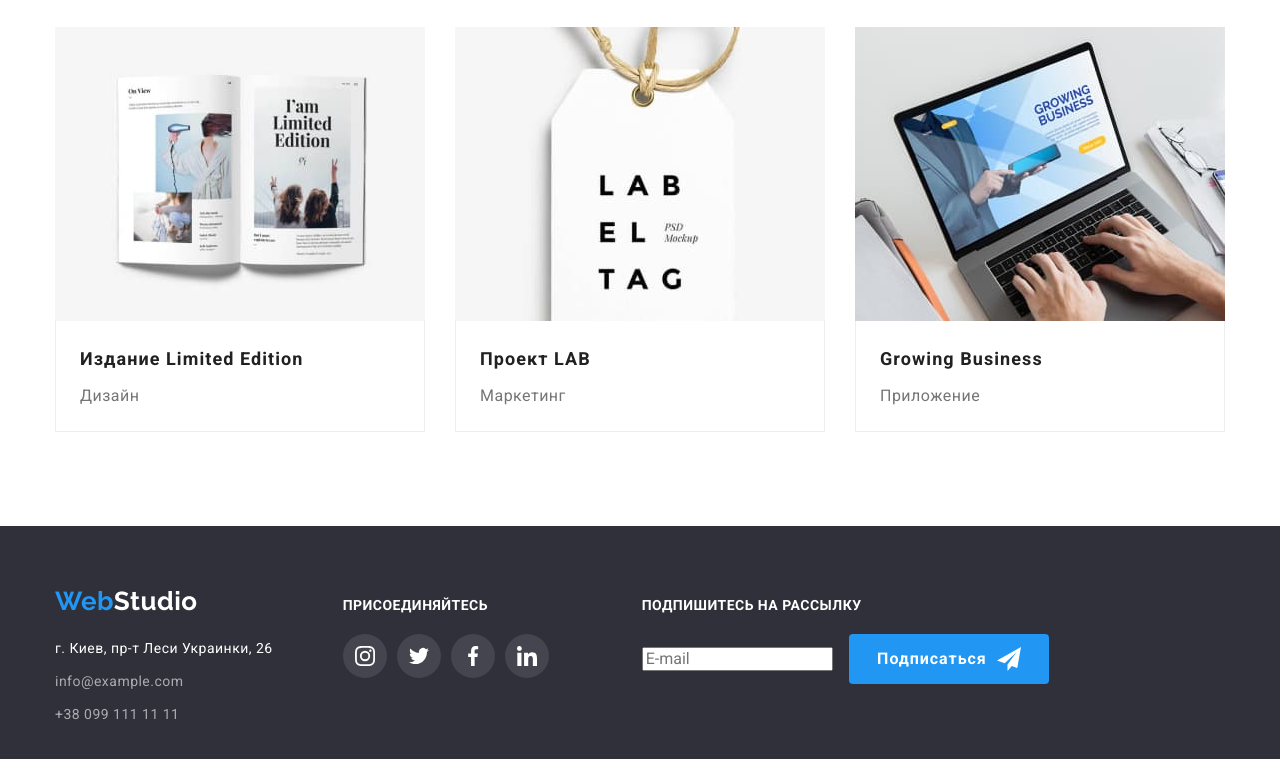
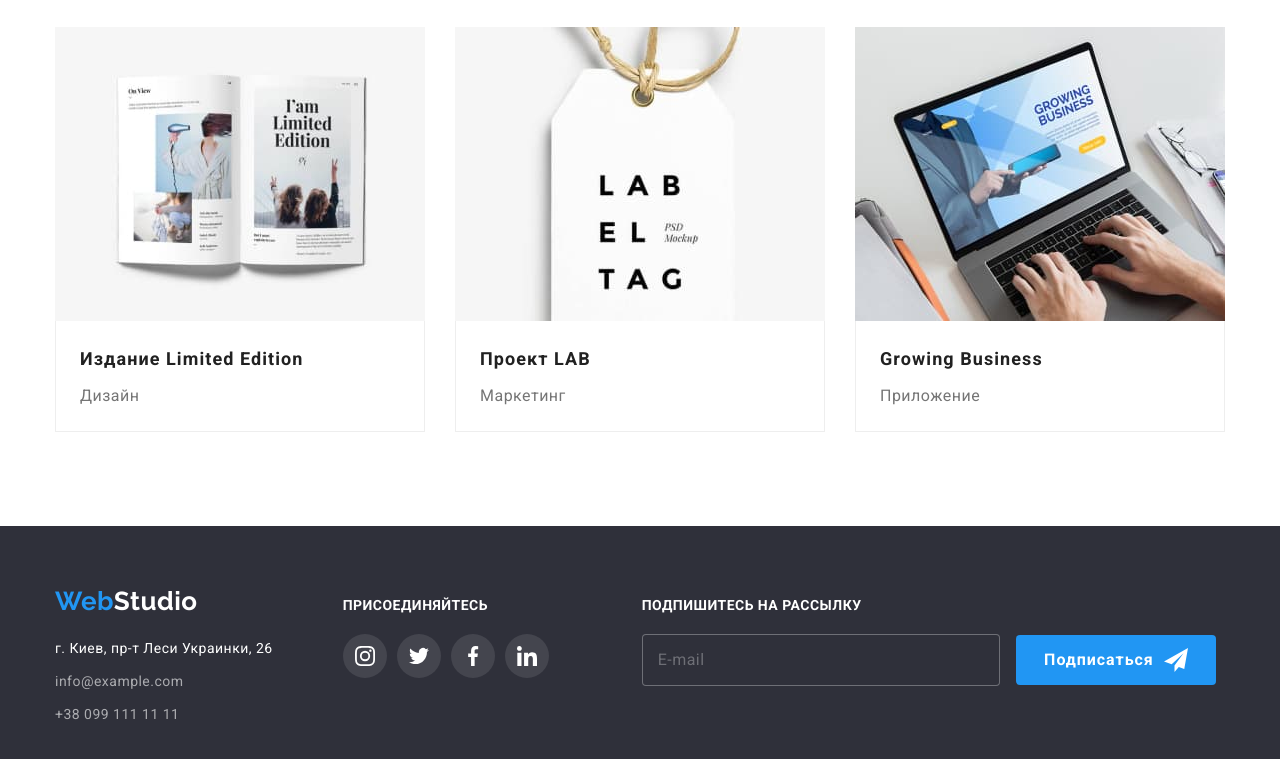
Before and after one commit to khodetsky/goit-markup-hw-06, a plain HTML site: page portfolio.html in a window 1280 px wide. Shown: the part 1108-1867 px from the top of the page. Drawn offline with nearby package versions, Linux system fonts and the light colour scheme.

Commit message:
Update portfolio.html

```diff
--- a/portfolio.html
+++ b/portfolio.html
@@ -233,9 +233,12 @@
                 </ul>
             </div>
             <div class="subscribe-container">
+                <h2 class="subscribe-title">подпишитесь на рассылку</h2>
                 <form>
-                    <label for="subscribe" class="subscribe-title">подпишитесь на рассылку</label>
-                    <input type="email" name="email" placeholder="E-mail" id="subscribe">
+                    <div class="input-container">
+                        <input type="email" name="email" placeholder=" " id="subscribe" class="subscribe-input">
+                        <label for="subscribe" class="subscribe-label">E-mail</label>
+                    </div>
                     <button type="submit" class="submit-button">
                         Подписаться
                         <svg class="icon">
```
